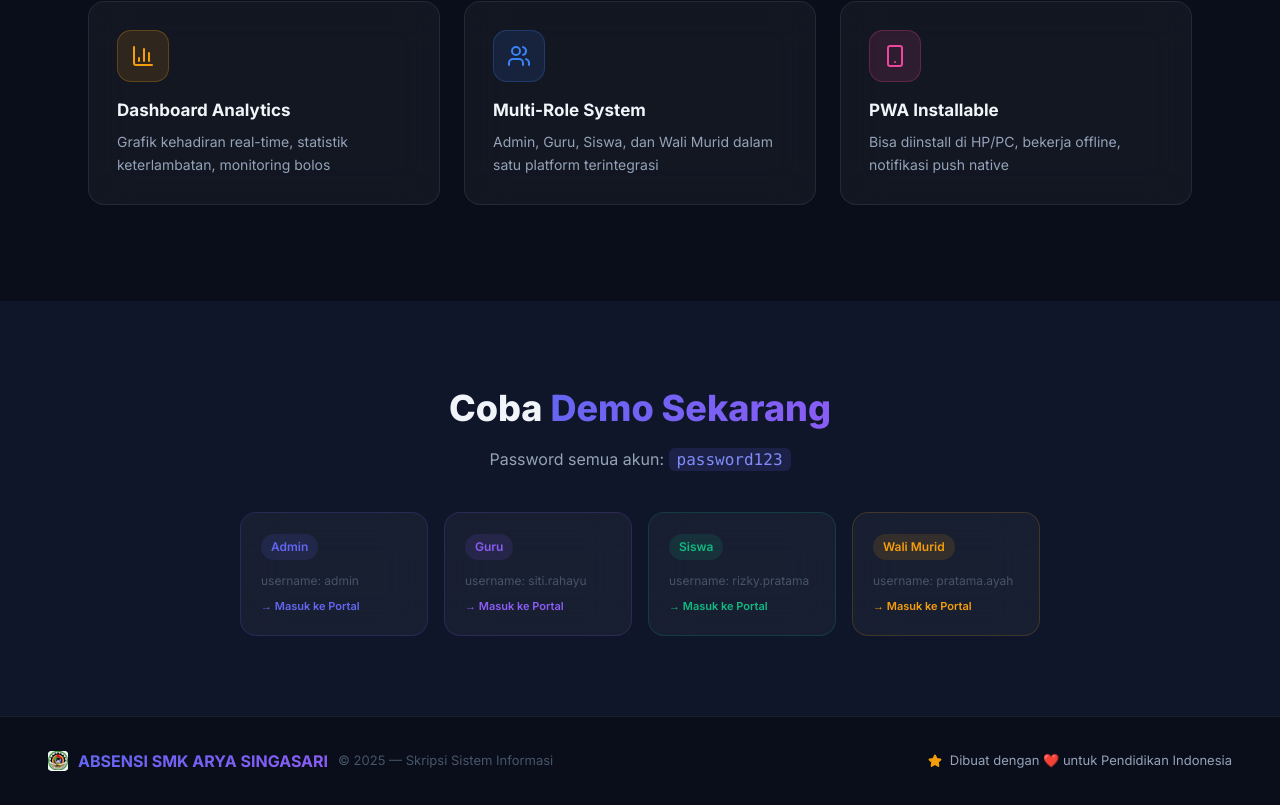
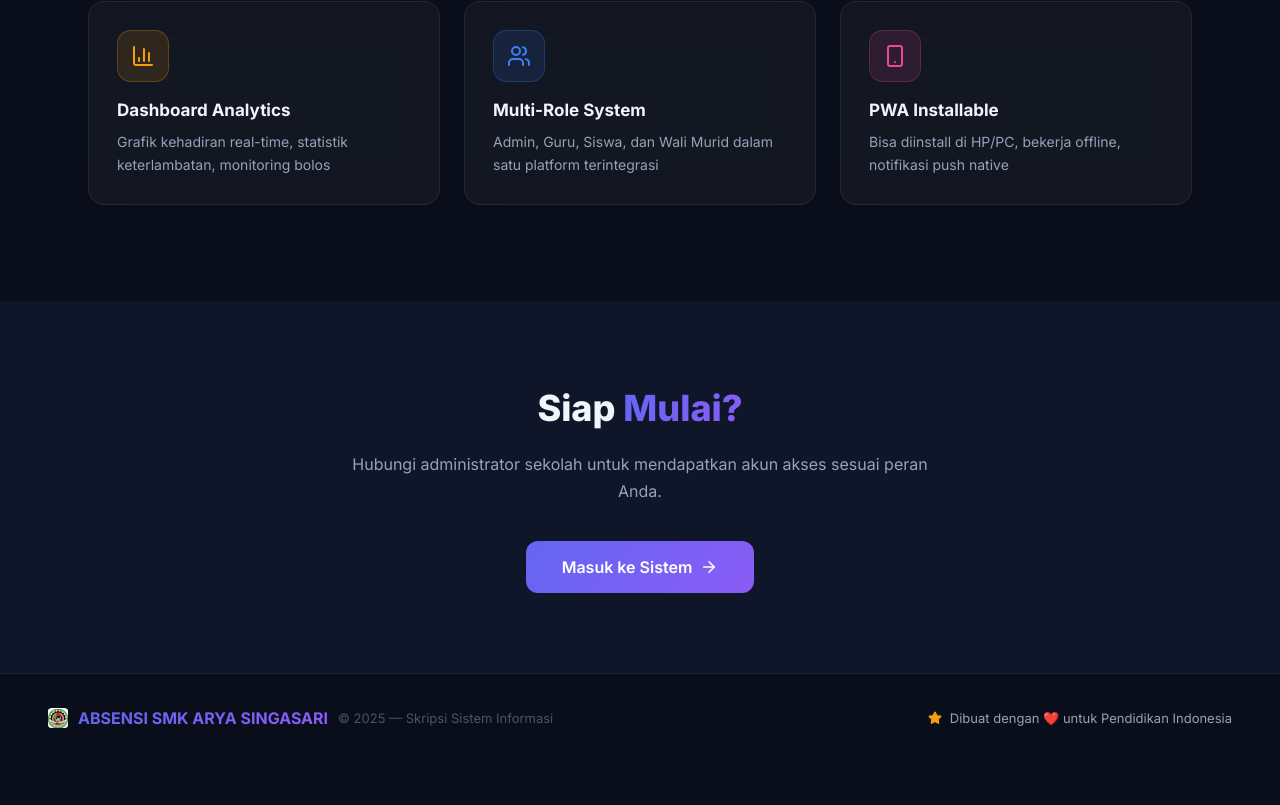
Before and after one commit to JuxxxWildan10/absensi-smk, a Next.js app: page / in a window 1280 px wide. Shown: the part 1337-2142 px from the top of the page. After the commit the page ends 2099 px from the top, so only its background shows below. Built offline with nearby package versions, Linux system fonts and the light colour scheme.

Commit message:
security: remove demo credentials from landing page

```diff
--- a/src/app/page.tsx
+++ b/src/app/page.tsx
@@ -22,12 +22,7 @@ const STATS = [
   { label: "Kompatibilitas Device",    value: "99%",  icon: Smartphone },
 ];
 
-const DEMO_ACCOUNTS = [
-  { role: "Admin",      href: "/login/admin", email: "admin",         color: "#6366f1", hint: "username: admin" },
-  { role: "Guru",       href: "/login/guru",  email: "siti.rahayu",   color: "#8b5cf6", hint: "username: siti.rahayu" },
-  { role: "Siswa",      href: "/login/siswa", email: "rizky.pratama", color: "#10b981", hint: "username: rizky.pratama" },
-  { role: "Wali Murid", href: "/login/wali",  email: "pratama.ayah",  color: "#f59e0b", hint: "username: pratama.ayah" },
-];
+
 
 // Komponen Halaman Utama (Landing Page) PWA
 // Menampilkan penjelasan produk, fitur unggulan (Geofencing & AI), serta tautan (shortcut) login akun demo
@@ -165,29 +160,18 @@ export default function LandingPage() {
         </div>
       </section>
 
-      {/* ── DEMO ACCOUNTS ── */}
-      {/* Seksi khusus untuk menyajikan akun-akun demo (Admin, Guru, Siswa, Wali) agar penguji mudah masuk */}
+      {/* ── CTA ── */}
       <section style={{ padding: "80px 48px", background: "var(--bg-secondary)" }}>
-        <div style={{ maxWidth: 800, margin: "0 auto", textAlign: "center" }}>
-          <h2 style={{ fontSize: 36, fontWeight: 800, marginBottom: 12 }}>
-            Coba <span className="gradient-text">Demo Sekarang</span>
+        <div style={{ maxWidth: 600, margin: "0 auto", textAlign: "center" }}>
+          <h2 style={{ fontSize: 36, fontWeight: 800, marginBottom: 16 }}>
+            Siap <span className="gradient-text">Mulai?</span>
           </h2>
-          <p style={{ color: "var(--text-secondary)", marginBottom: 40 }}>
-            Password semua akun: <code style={{ background: "rgba(99,102,241,0.15)", padding: "2px 8px", borderRadius: 6, color: "#818cf8" }}>password123</code>
+          <p style={{ color: "var(--text-secondary)", marginBottom: 36, fontSize: 16, lineHeight: 1.7 }}>
+            Hubungi administrator sekolah untuk mendapatkan akun akses sesuai peran Anda.
           </p>
-          <div style={{ display: "grid", gridTemplateColumns: "repeat(auto-fit,minmax(180px,1fr))", gap: 16 }}>
-            {DEMO_ACCOUNTS.map((acc) => (
-              <Link key={acc.role} href={acc.href} style={{ textDecoration: "none" }}>
-                <div className="glass-card" style={{ padding: 20, cursor: "pointer", textAlign: "left", border: `1px solid ${acc.color}30`, transition: "all 0.2s" }}
-                  onMouseEnter={(e: React.MouseEvent<HTMLDivElement>) => { e.currentTarget.style.transform = "translateY(-4px)"; e.currentTarget.style.background = `${acc.color}10`; }}
-                  onMouseLeave={(e: React.MouseEvent<HTMLDivElement>) => { e.currentTarget.style.transform = "none"; e.currentTarget.style.background = ""; }}>
-                  <div style={{ display: "inline-flex", padding: "4px 10px", borderRadius: 20, background: `${acc.color}20`, color: acc.color, fontSize: 12, fontWeight: 600, marginBottom: 12 }}>{acc.role}</div>
-                  <div style={{ fontSize: 12, color: "var(--text-muted)", wordBreak: "break-all" }}>{acc.hint}</div>
-                  <div style={{ fontSize: 11, color: acc.color, marginTop: 8, fontWeight: 600 }}>→ Masuk ke Portal</div>
-                </div>
-              </Link>
-            ))}
-          </div>
+          <Link href="/login" className="btn-primary" style={{ fontSize: 16, padding: "14px 36px" }}>
+            Masuk ke Sistem <ArrowRight size={18} />
+          </Link>
         </div>
       </section>
 
```
